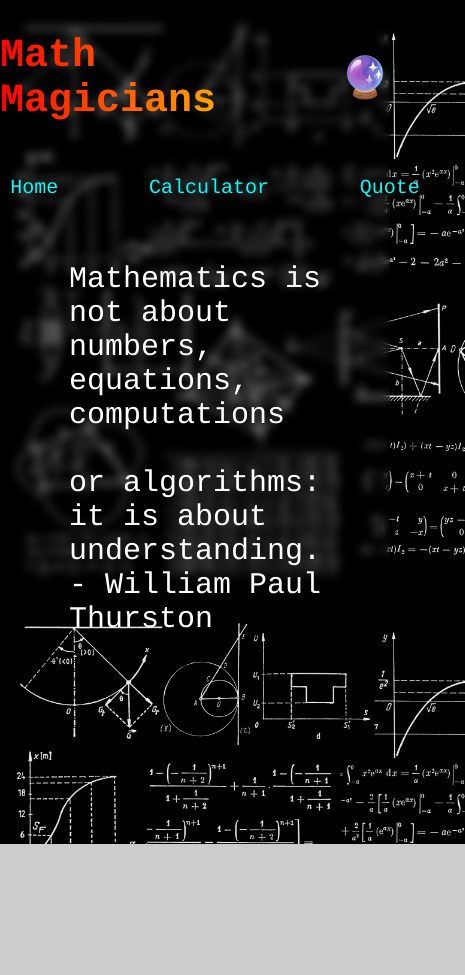
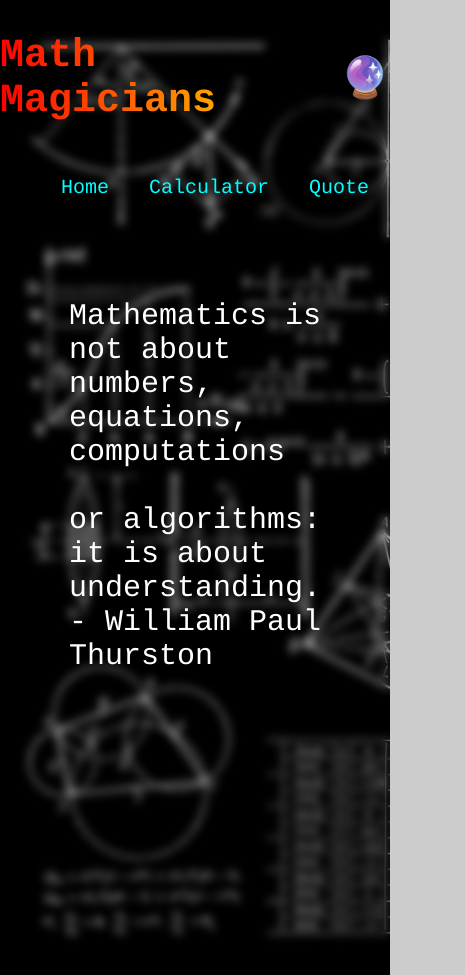
Before and after one commit to rex-9/Mathgic, a React (Create React App) app: page /quote in a window 390 px wide. Shown: the whole page, 465 px wide, since content can reach past the window. Before the commit the page ends 844 px from the top, so only its background shows below. Built offline with nearby package versions, Linux system fonts and the light colour scheme.

Commit message:
fixed responsive

```diff
--- a/src/components/Nav.js
+++ b/src/components/Nav.js
@@ -4,11 +4,15 @@ import { Link } from 'react-router-dom';
 const style = {
   color: 'cyan',
   textDecoration: 'none',
+  marginLeft: '20px',
+  marginRight: '20px',
 };
 
 const hoverStyle = {
   color: 'yellow',
   textDecoration: 'underline',
+  marginLeft: '20px',
+  marginRight: '20px',
 };
 
 const Nav = () => {
--- a/src/index.css
+++ b/src/index.css
@@ -4,19 +4,6 @@
     flex-direction: column;
     align-items: center;
     justify-content: space-around;
-  }
-
-  #home {
-    padding-top: 80px;
-    padding-right: 80px;
-  }
-
-  #quote {
-    padding-top: 80px;
-    padding-left: 80px;
-    padding-right: 80px;
-    font-size: 30px;
-    height: 300px;
   }
 }
 
@@ -72,9 +59,9 @@ nav p {
 
 ul {
   display: flex;
+  flex-wrap: wrap;
   align-items: center;
   justify-content: space-around;
-  width: 500px;
   font-size: 20px;
 }
 
@@ -83,8 +70,8 @@ li {
 }
 
 #home {
-  padding-top: 80px;
-  padding-left: 150px;
+  padding: 50px 30px 0 30px;
+  height: 80vh;
 }
 
 #home div {
@@ -106,7 +93,7 @@ li {
 #calculator-container {
   display: flex;
   flex-wrap: wrap;
-  padding: 80px;
+  padding: 50px 50px 100px 50px;
   justify-content: space-around;
 }
 
@@ -124,6 +111,8 @@ li {
   font-size: 30px;
   display: flex;
   justify-content: center;
-  align-items: center;
-  height: 300px;
+  height: 80vh;
+  padding-top: 80px;
+  padding-left: 80px;
+  padding-right: 80px;
 }
```
